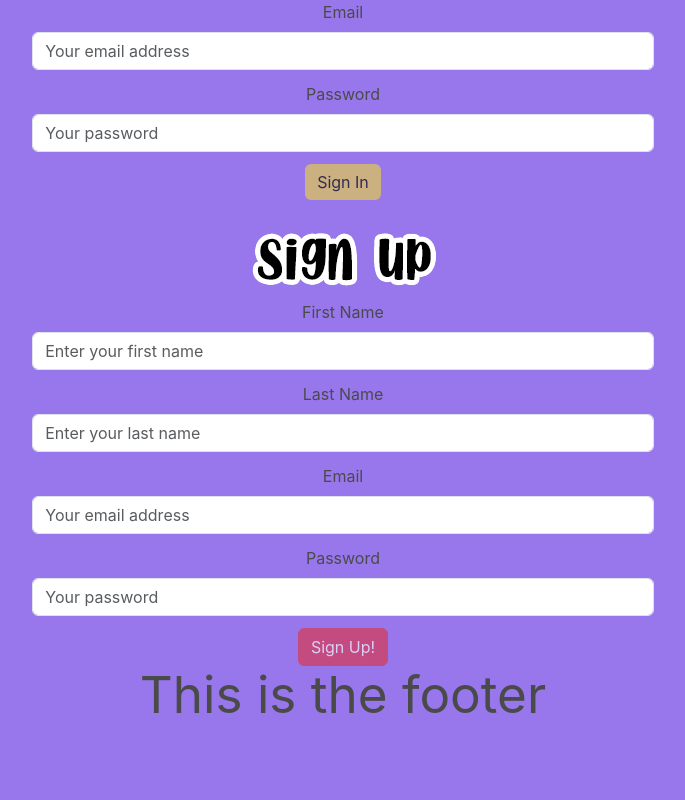
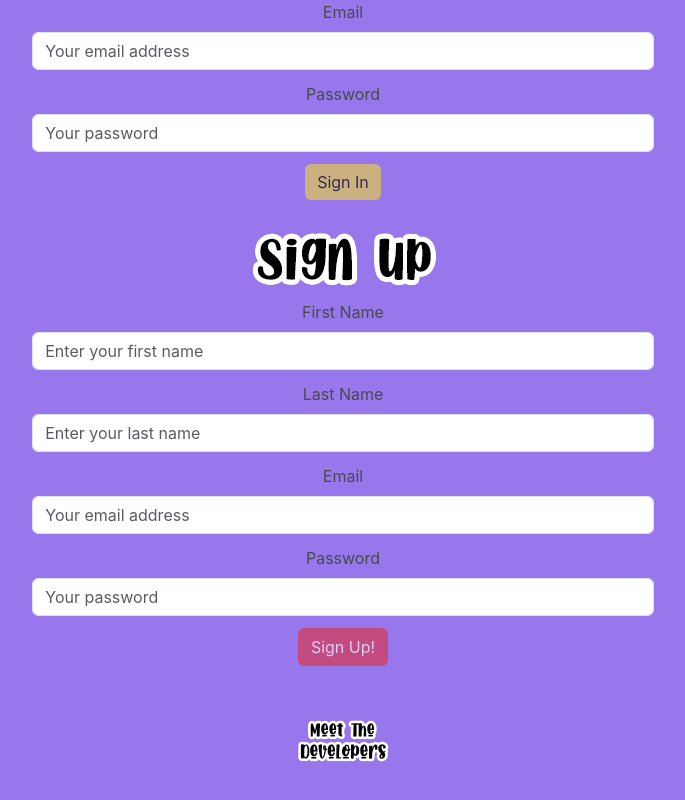
Before and after one commit to Vigneshwarie/munchMonitorPro, a React (Vite) app in the folder client/: page /SignLogin in a window 1280 px wide. Shown: the part 547-1347 px from the top of the page, without its empty margins (297-982 px from the left). Before the commit the page ends 1301 px from the top, so only its background shows below. Built offline with nearby package versions, Linux system fonts and the light colour scheme.

Commit message:
added meetdevs on footer some styling

```diff
--- a/client/src/components/Footer.jsx
+++ b/client/src/components/Footer.jsx
@@ -1,7 +1,9 @@
+import meetdevs from '../assets/meetdevs.png'
+
 export default function Footer(){
     return(
         <>
-        <h1>This is the footer</h1>
+        <img src={meetdevs} className="meetdevs" />
         </>
     )
 }
--- a/client/src/index.css
+++ b/client/src/index.css
@@ -80,3 +80,9 @@ button:focus-visible {
 .Header {
   max-height: 20vh;
 }
+
+.meetdevs {
+  max-width: 100px;
+  max-height: 50px;
+  margin: 50px;
+}
```
Also changed, not shown: client/src/assets/meetdevs.png (added).
